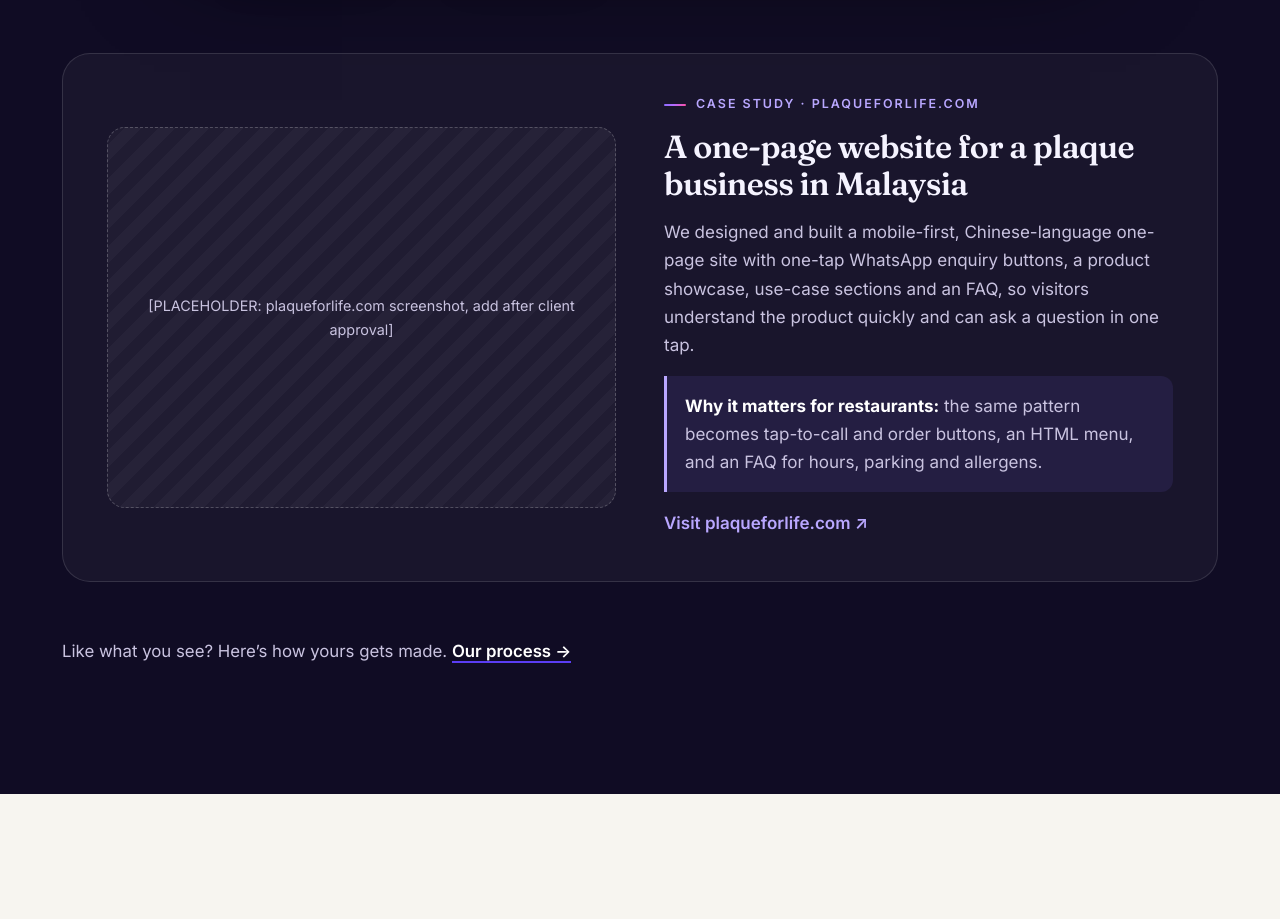
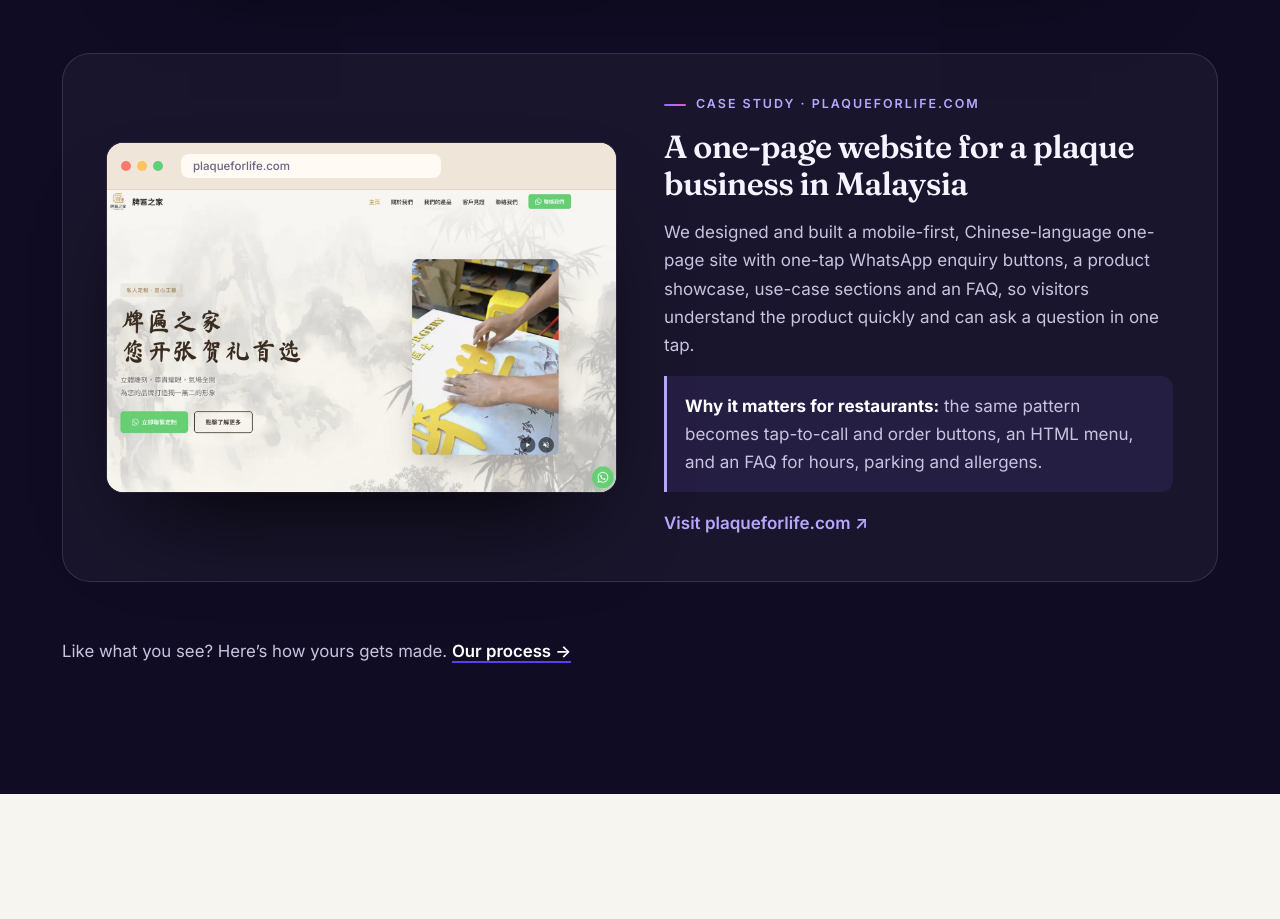
Before and after one commit to phoebelo/bigsalesfunnel, a plain HTML site: page index.html in a window 1280 px wide. Shown: the part 4740-5659 px from the top of the page. Drawn offline with Linux system fonts and the light colour scheme.

Commit message:
Add the plaqueforlife.com case study screenshot. (#5)
Replace the placeholder with the approved homepage image, using a WebP source and a JPEG fallback inside the existing browser frame.

Co-authored-by: Cursor Agent <cursoragent@cursor.com>

```diff
--- a/assets/css/style.css
+++ b/assets/css/style.css
@@ -204,7 +204,7 @@ a:focus-visible,button:focus-visible,summary:focus-visible{outline:3px solid var
 .note span{width:24px;height:24px;border-radius:50%;display:grid;place-items:center;background:var(--grad);color:#fff;font-size:.75rem}
 .n1{right:-30px;top:110px}.n2{left:8%;bottom:-12px}.n3{left:31%;bottom:-12px}
 .case{display:grid;grid-template-columns:1fr 1fr;gap:48px;align-items:center;margin-top:clamp(70px,8vw,110px);padding:clamp(24px,4vw,44px);border-radius:28px;background:rgba(255,255,255,.04);border:1px solid var(--line-d)}
-.shot{aspect-ratio:4/3;border-radius:18px;display:grid;place-items:center;text-align:center;padding:24px;font-size:.9rem;color:var(--on-dark-2);background:repeating-linear-gradient(135deg,rgba(255,255,255,.03) 0 12px,rgba(255,255,255,.06) 12px 24px);border:1.5px dashed rgba(255,255,255,.22)}
+.case .sc-browser picture,.case .sc-browser img{display:block;width:100%;height:auto}
 .case h3{font:600 clamp(1.5rem,2.6vw,2rem)/1.15 var(--serif);letter-spacing:-.02em}
 .case-txt p{color:var(--on-dark-2)}
 .apply{padding:16px 18px;border-left:3px solid var(--orange);background:rgba(139,108,255,.1);border-radius:0 12px 12px 0}
--- a/index.html
+++ b/index.html
@@ -232,7 +232,13 @@
     </div>
 
     <div class="case reveal">
-      <div class="shot" role="img" aria-label="Screenshot placeholder for plaqueforlife.com">[PLACEHOLDER: plaqueforlife.com screenshot, add after client approval]</div>
+      <div class="sc-browser">
+        <div class="b-bar"><i></i><i></i><i></i><span class="b-url">plaqueforlife.com</span></div>
+        <picture>
+          <source srcset="assets/work/plaqueforlife-home.webp" type="image/webp">
+          <img src="assets/work/plaqueforlife-home.jpg" width="1600" height="948" loading="lazy" alt="Homepage of plaqueforlife.com, a Malaysian plaque and signage business, designed by Big Sales Funnel">
+        </picture>
+      </div>
       <div class="case-txt">
         <p class="label light">Case study · plaqueforlife.com</p>
         <h3>A one-page website for a plaque business in Malaysia</h3>
```
Also changed, not shown: assets/work/plaqueforlife-home.jpg (added), assets/work/plaqueforlife-home.webp (added), 2 other files.
